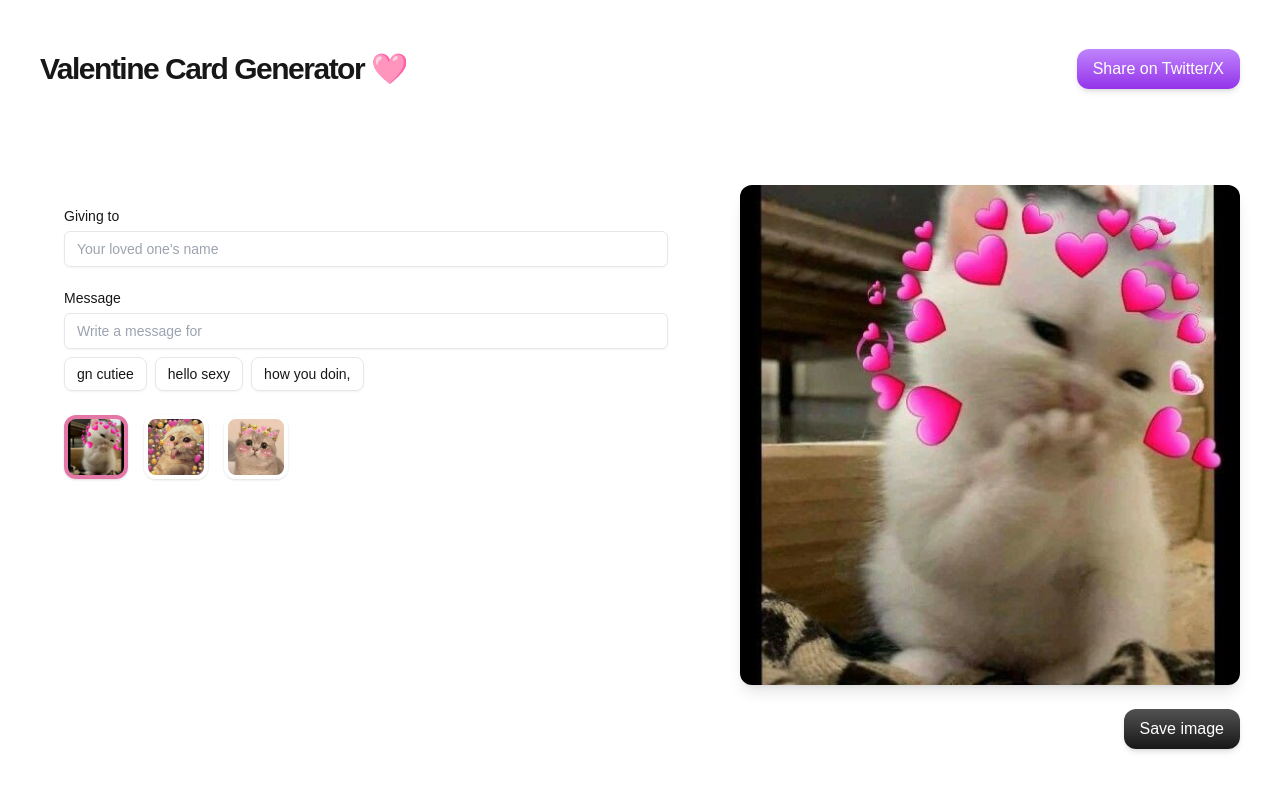
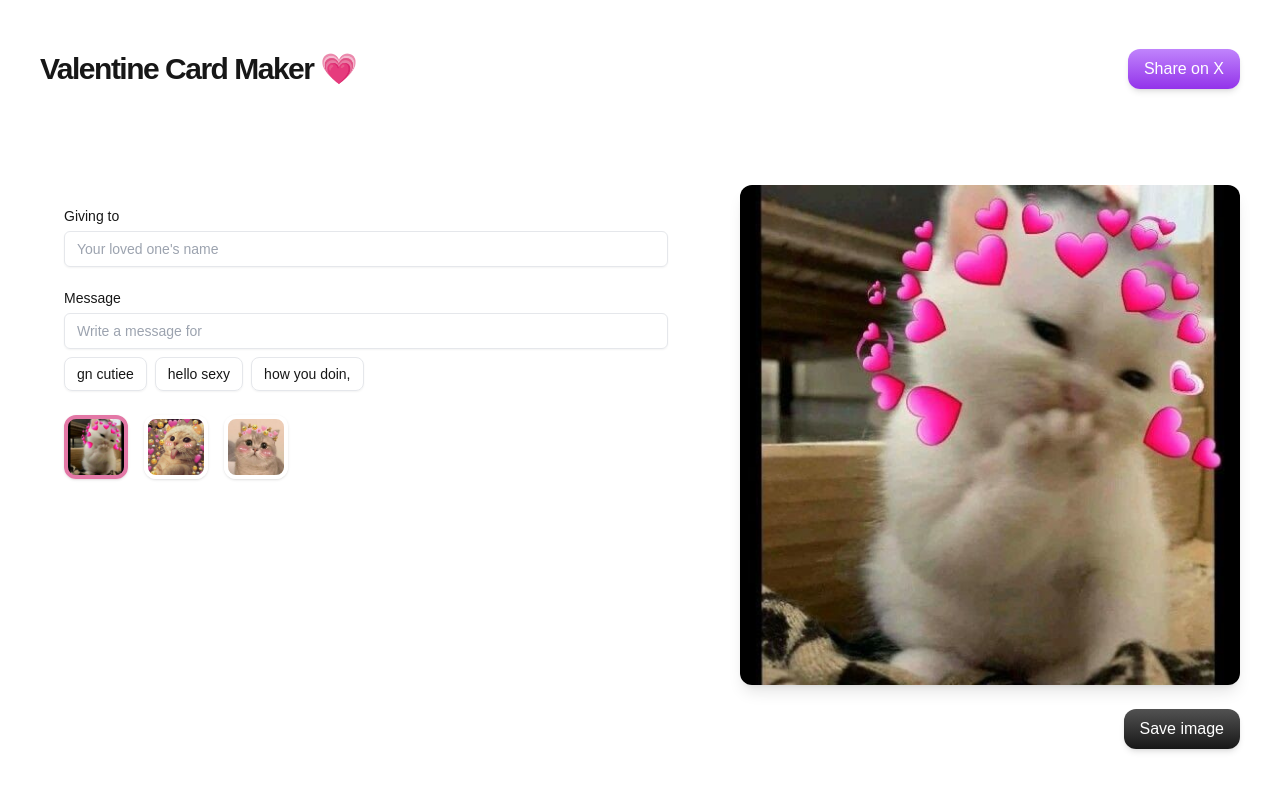
Before and after one commit to pratikbhavarthe/valentine-card-maker, a Next.js app: page / in a window 1280 px wide. Shown: the top 790 px of the page. Built offline with nearby package versions, Linux system fonts and the light colour scheme.

Commit message:
feat: Add social sharing button for X (Twitter)

```diff
--- a/app/page.tsx
+++ b/app/page.tsx
@@ -12,11 +12,11 @@ export default function HomePage() {
       <Wrapper>
         <header className="flex flex-row items-center justify-between max-lg:flex-col max-lg:items-end">
           <h1 className="leading-snug tracking-tighter font-bold text-3xl">
-            {"Valentine Card Generator 🩷"}
+            {"Valentine Card Maker 💗"}
           </h1>
-          <Link href={`https://twitter.com/intent/tweet?text=${encodeURIComponent("Make a valentine meme for your loved one using https://valentine-meme-generator.vercel.app/")}`}>
+          <Link href={`https://twitter.com/intent/tweet?text=${encodeURIComponent("Make a valentine meme for your loved one using https://valentine-card-maker.vercel.app/")}`}>
             <Button variant="gloss">
-              {"Share on Twitter/X"}
+              {"Share on X"}
             </Button>
           </Link>
         </header>
```
Also changed, not shown: 1 other file (tests, documents, lock files or other folders).
